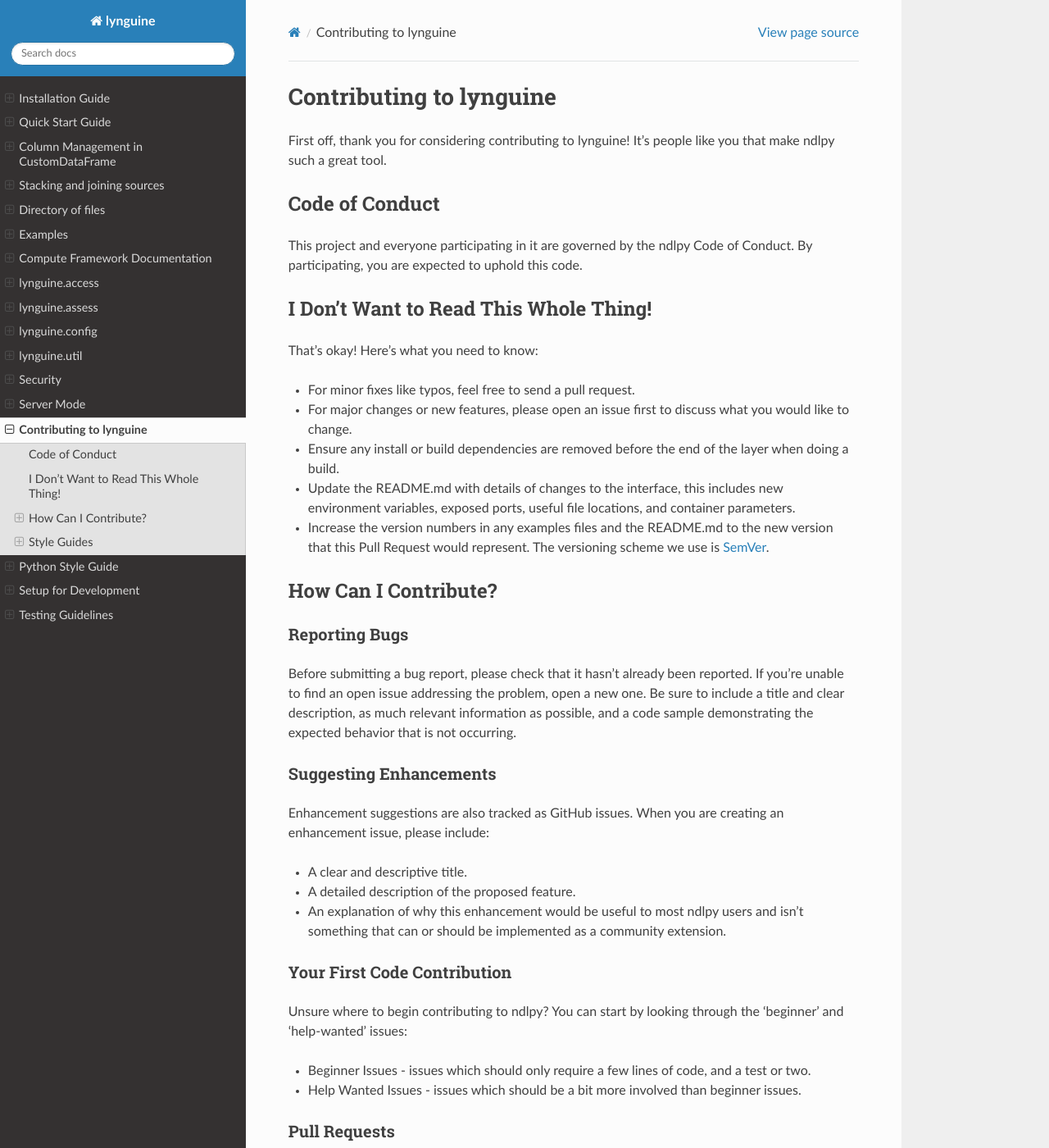
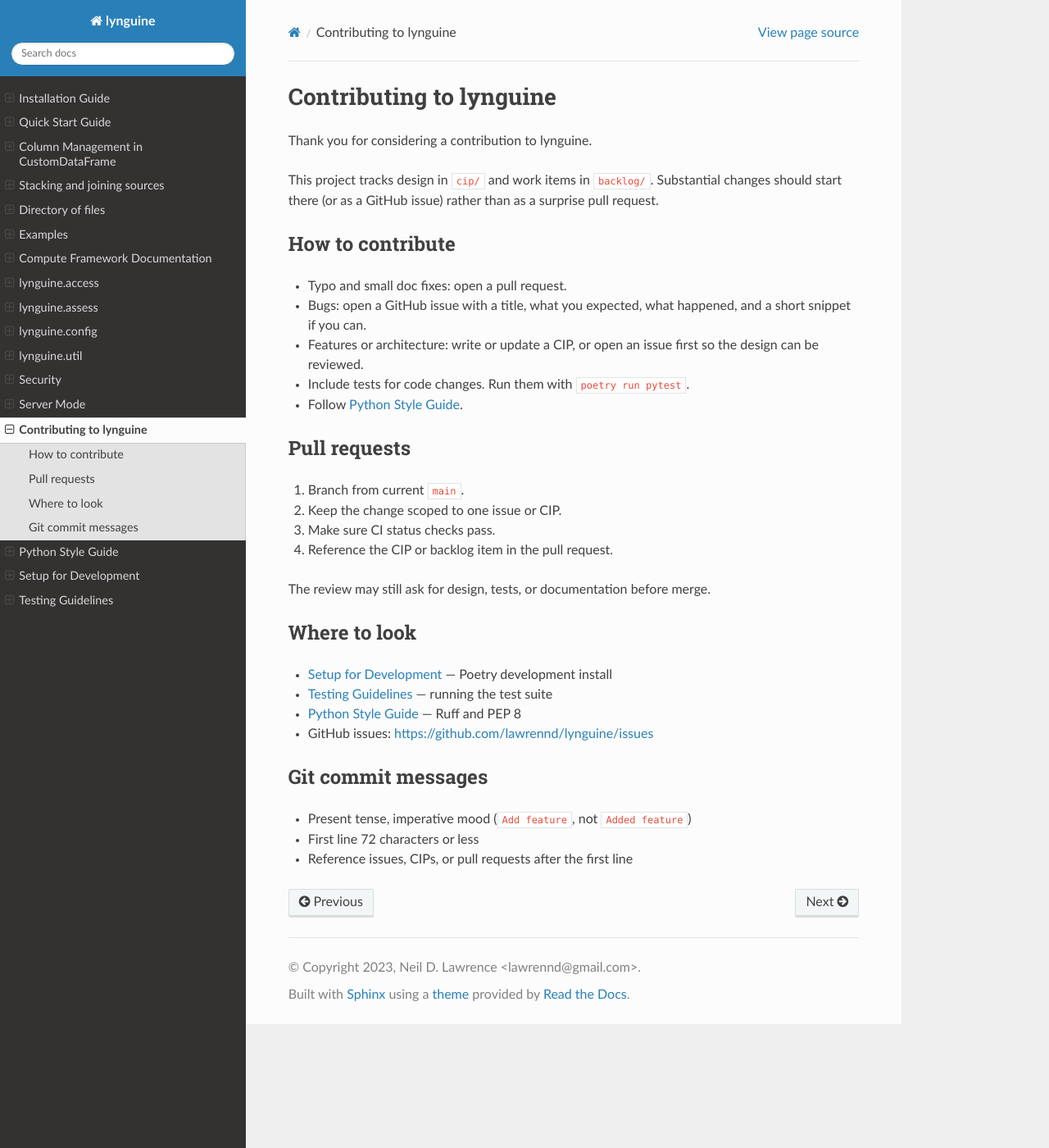
Before and after one commit to lawrennd/lynguine, a Sphinx documentation site: the page built from docs/contributing/guide.rst, in a window 1280 px wide and 1400 px high. Shown: the whole window at 82% size. Built offline with Sphinx 7.4.7 and the Read the Docs theme 3.1.0, drawn with Linux system fonts in a browser that asks for light colours; some of the changed text lies outside the part shown.

Commit message:
Rewrite the contributing guide so it describes lynguine, not ndlpy.
The inherited template named the wrong project and claimed a Code of Conduct file that is not in the repo.

```diff
--- a/docs/contributing/guide.rst
+++ b/docs/contributing/guide.rst
@@ -3,81 +3,40 @@
 Contributing to lynguine
 ========================
 
-First off, thank you for considering contributing to lynguine! It's people like you that make ndlpy such a great tool.
+Thank you for considering a contribution to lynguine.
 
-Code of Conduct
----------------
+This project tracks design in ``cip/`` and work items in ``backlog/``. Substantial changes should start there (or as a GitHub issue) rather than as a surprise pull request.
 
-This project and everyone participating in it are governed by the ndlpy Code of Conduct. By participating, you are expected to uphold this code.
+How to contribute
+-----------------
 
-I Don't Want to Read This Whole Thing!
----------------------------------------
+- Typo and small doc fixes: open a pull request.
+- Bugs: open a GitHub issue with a title, what you expected, what happened, and a short snippet if you can.
+- Features or architecture: write or update a CIP, or open an issue first so the design can be reviewed.
+- Include tests for code changes. Run them with ``poetry run pytest``.
+- Follow :doc:`style_guide`.
 
-That's okay! Here's what you need to know:
+Pull requests
+-------------
 
-- For minor fixes like typos, feel free to send a pull request.
-- For major changes or new features, please open an issue first to discuss what you would like to change.
-- Ensure any install or build dependencies are removed before the end of the layer when doing a build.
-- Update the README.md with details of changes to the interface, this includes new environment variables, exposed ports, useful file locations, and container parameters.
-- Increase the version numbers in any examples files and the README.md to the new version that this Pull Request would represent. The versioning scheme we use is `SemVer <http://semver.org/>`_.
+1. Branch from current ``main``.
+2. Keep the change scoped to one issue or CIP.
+3. Make sure CI status checks pass.
+4. Reference the CIP or backlog item in the pull request.
 
-How Can I Contribute?
----------------------
+The review may still ask for design, tests, or documentation before merge.
 
-Reporting Bugs
-~~~~~~~~~~~~~~
+Where to look
+-------------
 
-Before submitting a bug report, please check that it hasn't already been reported. If you're unable to find an open issue addressing the problem, open a new one. Be sure to include a title and clear description, as much relevant information as possible, and a code sample demonstrating the expected behavior that is not occurring.
+- :doc:`setup` — Poetry development install
+- :doc:`testing` — running the test suite
+- :doc:`style_guide` — Ruff and PEP 8
+- GitHub issues: https://github.com/lawrennd/lynguine/issues
 
-Suggesting Enhancements
-~~~~~~~~~~~~~~~~~~~~~~~
+Git commit messages
+-------------------
 
-Enhancement suggestions are also tracked as GitHub issues. When you are creating an enhancement issue, please include:
-
-- A clear and descriptive title.
-- A detailed description of the proposed feature.
-- An explanation of why this enhancement would be useful to most ndlpy users and isn't something that can or should be implemented as a community extension.
-
-Your First Code Contribution
-~~~~~~~~~~~~~~~~~~~~~~~~~~~~
-
-Unsure where to begin contributing to ndlpy? You can start by looking through the 'beginner' and 'help-wanted' issues:
-
-- Beginner Issues - issues which should only require a few lines of code, and a test or two.
-- Help Wanted Issues - issues which should be a bit more involved than beginner issues.
-
-Pull Requests
-~~~~~~~~~~~~~
-
-The process described here has several goals:
-
-- Maintain lynguine's quality
-- Fix problems that are important to users
-- Engage the community in working toward the best possible lynguine
-- Enable a sustainable system for ndlpy's maintainers to review contributions
-
-Please follow these steps to have your contribution considered by the maintainers:
-
-1. Follow the `style guides`_
-2. After you submit your pull request, verify that all `status checks`_ are passing
-
-While the prerequisites above must be satisfied prior to having your pull request reviewed, the reviewer(s) may ask you to complete additional design work, tests, or other changes before your pull request can be ultimately accepted.
-
-Style Guides
-------------
-
-Git Commit Messages
-~~~~~~~~~~~~~~~~~~~
-
-- Use the present tense ("Add feature" not "Added feature")
-- Use the imperative mood ("Move cursor to..." not "Moves cursor to...")
-- Limit the first line to 72 characters or less
-- Reference issues and pull requests liberally after the first line
-
-Python Style Guide
-~~~~~~~~~~~~~~~~~~
-
-All Python code should adhere to the `PEP 8 <https://www.python.org/dev/peps/pep-0008/>`_ style guide.
-
-.. _style guides: #style-guides
-.. _status checks: https://help.github.com/articles/about-status-checks/
+- Present tense, imperative mood (``Add feature``, not ``Added feature``)
+- First line 72 characters or less
+- Reference issues, CIPs, or pull requests after the first line
```
Also changed, not shown: backlog/documentation/2026-10-25_user-facing-docs-audit.md (+5 -1 lines).
